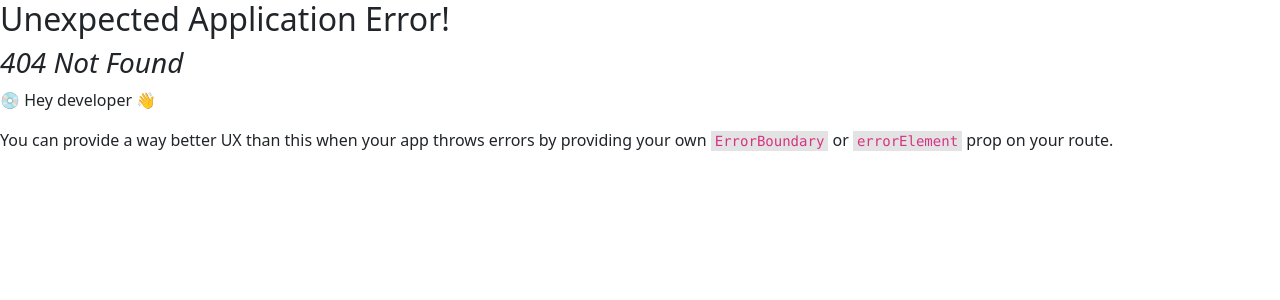
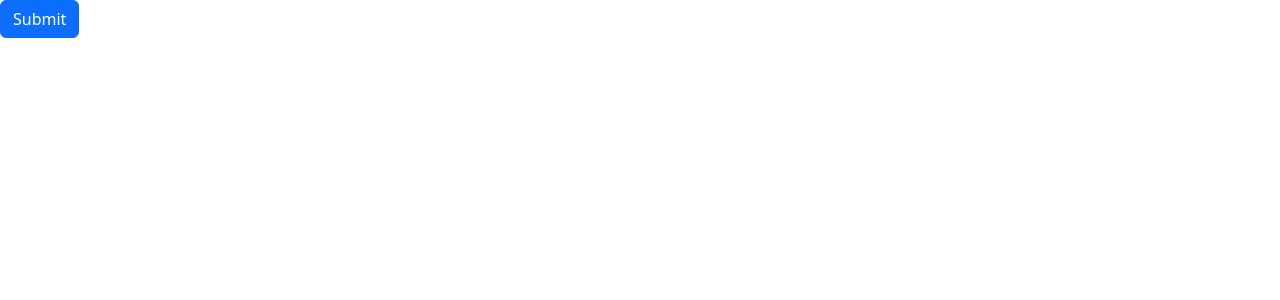
Before and after one commit to Leela-Prasad/react-part2, a React (Vite) app: page /contact in a window 1280 px wide. Before the commit this address had no page. Shown: the top 300 px of the page. Built offline with nearby package versions, Linux system fonts and the light colour scheme.

Commit message:
Navigate Pages using Link and navigate()

```diff
--- /dev/null
+++ b/src/routing/components/ContactPage.tsx
@@ -0,0 +1,18 @@
+import { useNavigate } from "react-router-dom";
+
+function ContactPage() {
+  const navigate = useNavigate();
+
+  return (
+    <form
+      onSubmit={(event) => {
+        event.preventDefault();
+        navigate("/");
+      }}
+    >
+      <button className="btn btn-primary">Submit</button>
+    </form>
+  );
+}
+
+export default ContactPage;
--- a/src/routing/components/HomePage.tsx
+++ b/src/routing/components/HomePage.tsx
@@ -7,7 +7,7 @@
         Lorem ipsum dolor sit amet, consectetur adipisicing elit. Recusandae,
         amet.
       </p>
-      <a href="/users">Users</a>
+      <Link to={"/users"}>Users</Link>
     </>
   );
 }
--- a/src/routing/routes.tsx
+++ b/src/routing/routes.tsx
@@ -5,7 +5,8 @@
 
 const router = createBrowserRouter([
   { path: "/", element: <HomePage /> },
-  { path: "/users", element: <UserListPage /> }
+  { path: "/users", element: <UserListPage /> },
+  { path: "/contact", element: <ContactPage /> },
 ]);
 
 export default router;
```
